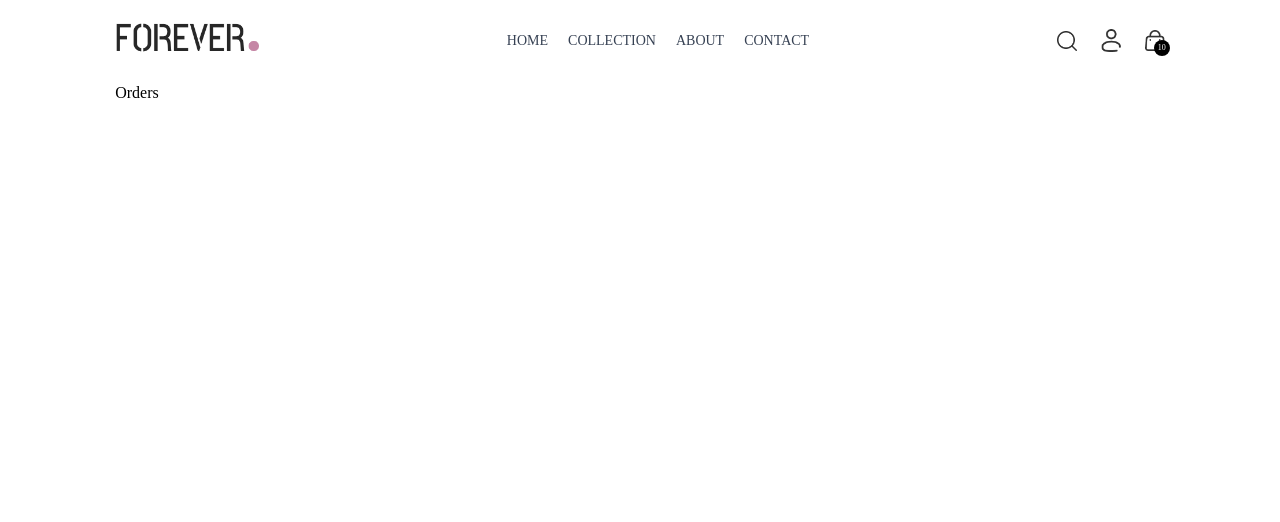
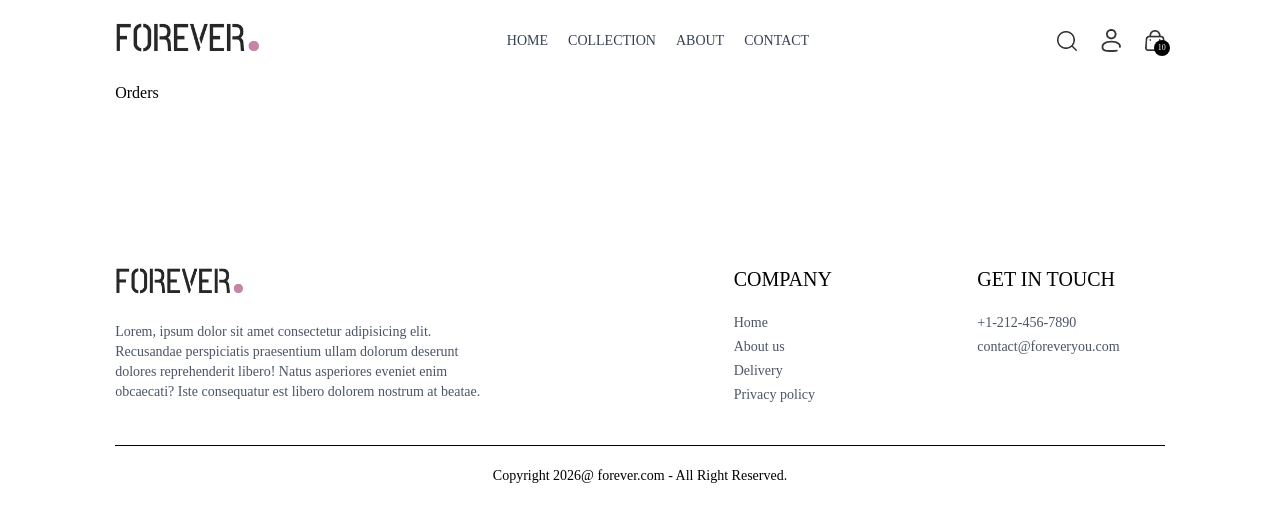
Before and after one commit to tieukhaihoan127/ecommerce-forever, a React (Vite) app in the folder frontend/: page /orders in a window 1280 px wide. Shown: the top 522 px of the page. Built offline with nearby package versions, Linux system fonts and the light colour scheme.

Commit message:
Add Footer

```diff
--- a/frontend/src/App.jsx
+++ b/frontend/src/App.jsx
@@ -9,6 +9,7 @@
 import PlaceOrder from './pages/PlaceOrder'
 import Orders from './pages/Orders'
 import Navbar from './components/Navbar'
+import Footer from './components/Footer'
 
 const App = () => {
   return (
@@ -25,6 +26,7 @@
         <Route path='/place-order' element={<PlaceOrder />} />
         <Route path='/orders' element={<Orders />} />
       </Routes>
+      <Footer/>
     </div>
   )
 }
--- /dev/null
+++ b/frontend/src/components/Footer.jsx
@@ -0,0 +1,39 @@
+import React from 'react'
+import { assets } from '../assets/frontend_assets/assets'
+
+const Footer = () => {
+  return (
+    <div>
+        <div className='flex flex-col sm:grid grid-cols-[3fr_1fr_1fr] gap-14 my-10 mt-40 text-sm'>
+            <div>
+                <img src={assets.logo} alt="logo" className='mb-5 w-32'/>
+                <p className='w-full md:w-2/3 text-gray-600'>
+                    Lorem, ipsum dolor sit amet consectetur adipisicing elit. Recusandae perspiciatis praesentium ullam dolorum deserunt dolores reprehenderit libero! Natus asperiores eveniet enim obcaecati? Iste consequatur est libero dolorem nostrum at beatae.
+                </p>
+            </div>
+            <div>
+                <p className='text-xl font-medium mb-5'>COMPANY</p>
+                <ul className='flex flex-col gap-1 text-gray-600'>
+                    <li>Home</li>
+                    <li>About us</li>
+                    <li>Delivery</li>
+                    <li>Privacy policy</li>
+                </ul>
+            </div>
+            <div>
+                <p className='text-xl font-medium mb-5'>GET IN TOUCH</p>
+                <ul className='flex flex-col gap-1 text-gray-600'>
+                    <li>+1-212-456-7890</li>
+                    <li>contact@foreveryou.com</li>
+                </ul>
+            </div>
+        </div>
+        <div>
+            <hr />
+            <p className='py-5 text-sm text-center'>Copyright 2026@ forever.com - All Right Reserved.</p>
+        </div>
+    </div>
+  )
+}
+
+export default Footer
```
